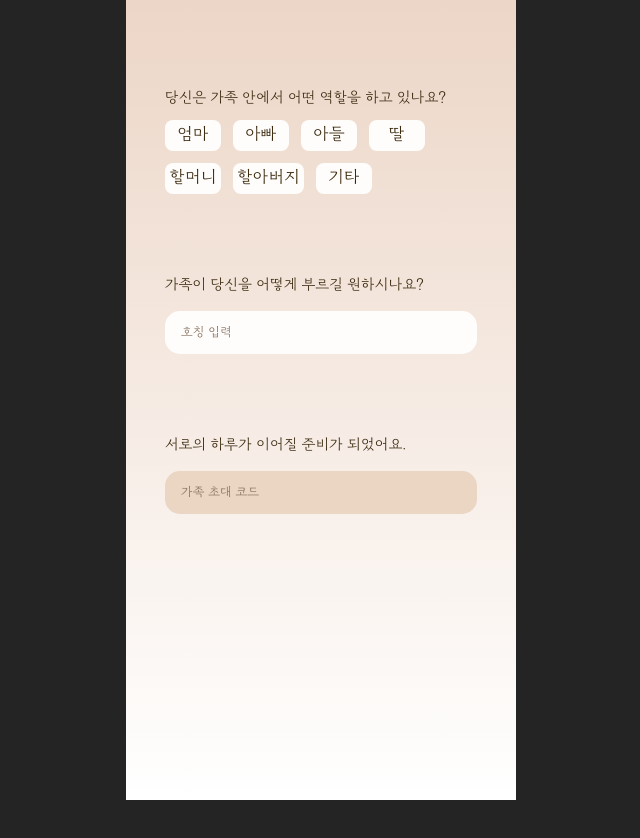
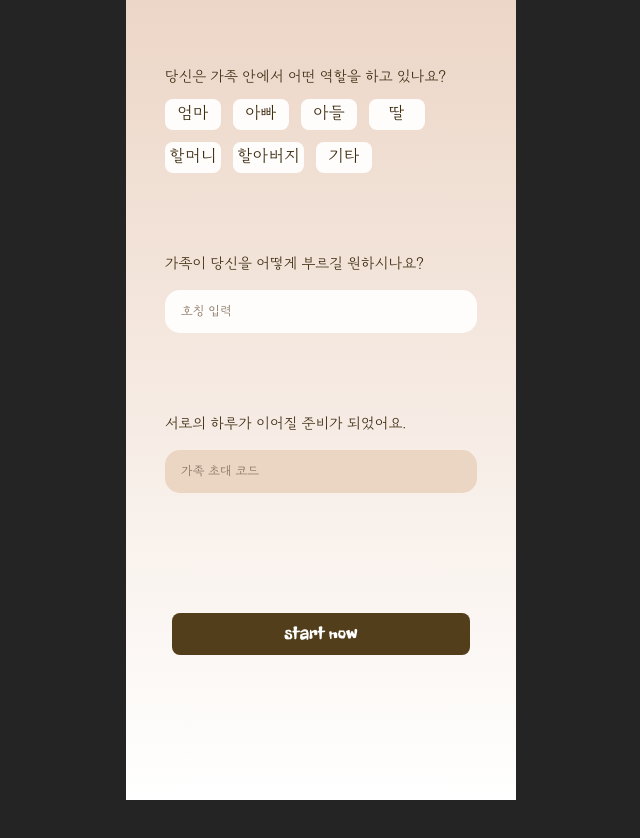
Before and after one commit to knit2025/KNIT-FE, a React (Vite) app: page /SelectRole in a window 1280 px wide. Shown: the top 838 px of the page, without its empty margins (319-959 px from the left). Built offline with nearby package versions, Linux system fonts and the light colour scheme.

Commit message:
시작 버튼 css 적용

```diff
--- a/src/components/SelectRole/StartBtn.tsx
+++ b/src/components/SelectRole/StartBtn.tsx
@@ -1,7 +1,14 @@
 import React from "react";
 
 const StartBtn: React.FC = () => {
-  return <div></div>;
+  return (
+    <button
+      type="submit"
+      className="flex items-center justify-center w-74.5 h-10.5 bg-[#523E1B] rounded-lg cursor-pointer"
+    >
+      <p className="font-freckle text-[#FFF] text-[1.125rem]">start now</p>
+    </button>
+  );
 };
 
 export default StartBtn;
```
